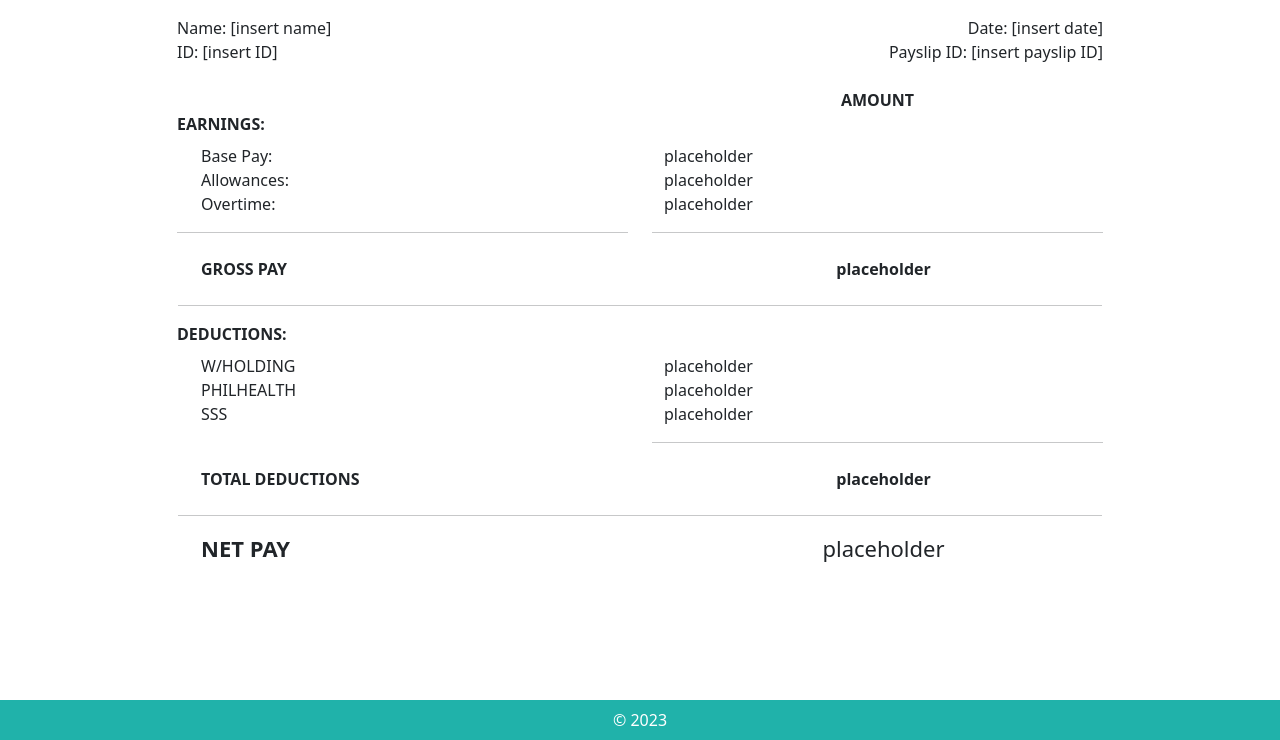
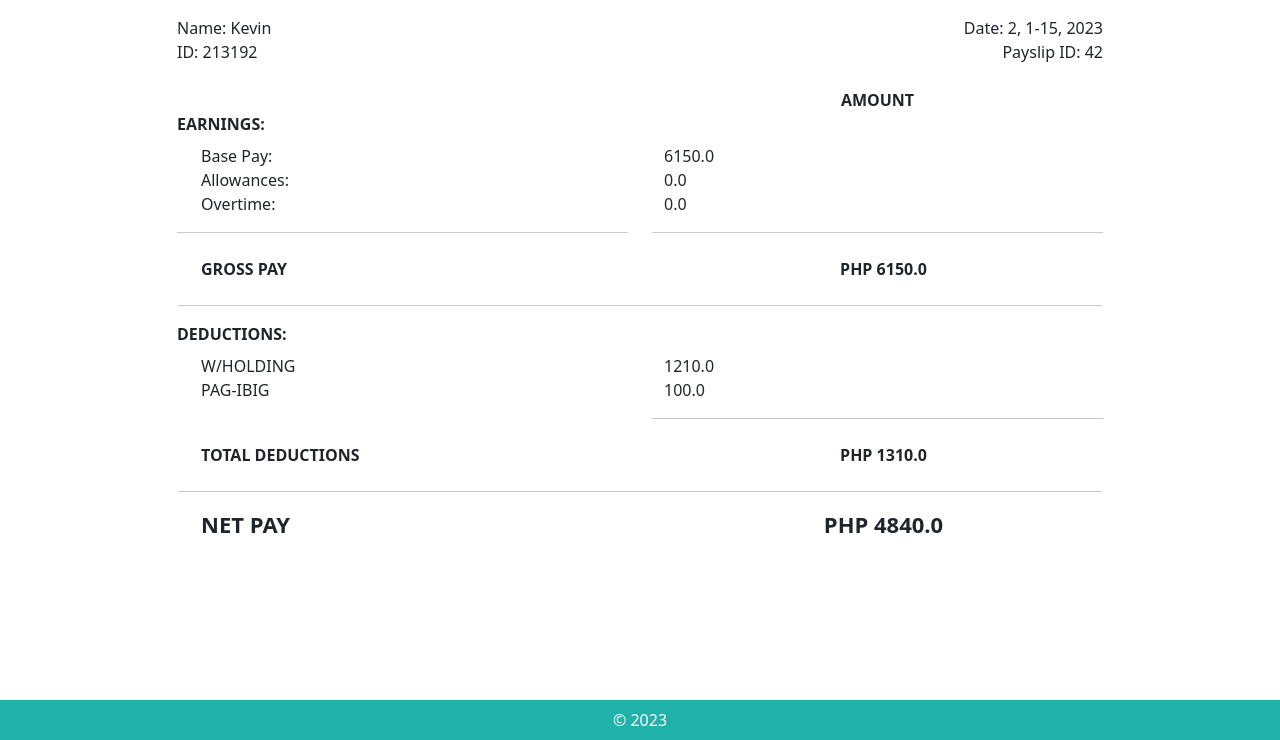
Before and after one commit to Paomittsu/Lazapee, a Django app: page /view_payslip/42 in a window 1280 px wide. Shown: the part 60-800 px from the top of the page. Run offline with Django 3.2, Linux system fonts and the light colour scheme; data comes from the database, SQL or seed files in the repository; both versions use the stored data as it was after the commit; some libraries are stand-ins or nearby versions.

Commit message:
final touches

```diff
--- a/payroll_app/models.py
+++ b/payroll_app/models.py
@@ -6,8 +6,8 @@ class Employee(models.Model):
     name = models.CharField(max_length=300)
     id_number = models.CharField(max_length=300)
     rate = models.FloatField(max_length=300)
-    overtime_pay = models.FloatField(max_length=300, null=True, blank=True, default=0)
-    allowance = models.FloatField(max_length=300, null=True, blank=True, default=0)
+    overtime_pay = models.FloatField(max_length=300, null=True, blank=True, default=None)
+    allowance = models.FloatField(max_length=300, null=True, blank=True, default=None)
 
     def getName(self):
         return self.name
--- a/payroll_app/templates/payroll_app/create_employee.html
+++ b/payroll_app/templates/payroll_app/create_employee.html
@@ -41,7 +41,7 @@
 
                     <div class="form-group p-2">
                         <label for="rate"><i>Allowance (Optional):</i></label>
-                        <input type="text" class="form-control" id="allowance" name="allowance" placeholder="Enter Allowance">
+                        <input type="number" class="form-control" id="allowance" name="allowance" placeholder="Enter Allowance">
                     </div>
 
 
--- a/payroll_app/templates/payroll_app/employees.html
+++ b/payroll_app/templates/payroll_app/employees.html
@@ -26,8 +26,8 @@
                 <td>{{e.getName}}</td>
                 <td>{{e.getID}}</td>
                 <td>{{e.getRate}}</td>
-                <td>{{e.getAllowance}}</td>
-                <td>{{e.getOvertime|floatformat:2}}</td>
+                <td>{{e.getAllowance|floatformat:2|default:"0"}}</td>
+                <td>{{e.getOvertime|floatformat:2|default:"0"}}</td>
 
 
                 <td class = "text-center">
--- a/payroll_app/templates/payroll_app/view_payslip.html
+++ b/payroll_app/templates/payroll_app/view_payslip.html
@@ -6,13 +6,13 @@
 
     <!--Employee Info-->
     <div class = "row">
-        <div class = "col">Name: [insert name]</div>
-        <div class = "col" style="text-align: right;">Date: [insert date]</div>
+        <div class = "col">Name: {{d.getIDNumber.getName}}</div>
+        <div class = "col" style="text-align: right;">Date: {{d.getMonth}}, {{d.getDate_range}}, {{d.getYear}}</div>
     </div>
 
     <div class = "row pb-4">
-        <div class = "col">ID: [insert ID]</div>
-        <div class = "col" style="text-align: right;">Payslip ID: [insert payslip ID]</div>
+        <div class = "col">ID: {{d.getIDNumber.getID}}</div>
+        <div class = "col" style="text-align: right;">Payslip ID: {{d.pk}}</div>
     </div>
 
     <div class = "row">
@@ -28,17 +28,17 @@
 
     <div class = "row">
         <div class = "col" style = "margin-left: 1.5rem;"> Base Pay:</div>
-        <div class = "col" >placeholder</div>
+        <div class = "col" >{{d.getCycleRate}}</div>
     </div>
 
     <div class = "row">
         <div class = "col" style = "margin-left: 1.5rem;"> Allowances:</div>
-        <div class = "col" >placeholder</div>
+        <div class = "col" >{{d.getEarnings_allowance}}</div>
     </div>
 
     <div class = "row">
         <div class = "col" style = "margin-left: 1.5rem;"> Overtime:</div>
-        <div class = "col" >placeholder</div>
+        <div class = "col" >{{d.getOvertime}}</div>
     </div>
 
     <div class = "row">
@@ -48,7 +48,7 @@
 
     <div class = "row">
         <div class = "col pb-4" style = "margin-left: 1.5rem;"><b>GROSS PAY</b></div>
-        <div class = "col pb-4" style="text-align:center"><b>placeholder</b></div>
+        <div class = "col pb-4" style="text-align:center"><b>PHP {{earnings}}</b></div>
     </div>
 
     <div class = "row" style = "margin-left: 0.09rem; margin-right: 0.09rem;">
@@ -63,18 +63,25 @@
 
     <div class = "row">
         <div class = "col" style = "margin-left: 1.5rem;"> W/HOLDING </div>
-        <div class = "col" >placeholder</div>
+        <div class = "col" >{{d.getDeductions_tax}}</div>
     </div>
-
+    {% if d.getPag_ibig == 0 %}
     <div class = "row">
         <div class = "col" style = "margin-left: 1.5rem;"> PHILHEALTH </div>
-        <div class = "col" >placeholder</div>
+        <div class = "col" >{{d.getDeductions_health}}</div>
     </div>
 
     <div class = "row">
         <div class = "col" style = "margin-left: 1.5rem;"> SSS </div>
-        <div class = "col" >placeholder</div>
+        <div class = "col" >{{d.getSSS}}</div>
     </div>
+
+    {% else %}
+    <div class = "row">
+        <div class = "col" style = "margin-left: 1.5rem;"> PAG-IBIG </div>
+        <div class = "col" >{{d.getPag_ibig}}</div>
+    </div>
+    {% endif %}
 
     <div class = "row">
         <div class = "col pb-2"></div>
@@ -83,7 +90,7 @@
 
     <div class = "row">
         <div class = "col pb-4" style = "margin-left: 1.5rem;"><b>TOTAL DEDUCTIONS</b></div>
-        <div class = "col pb-4" style="text-align:center"><b>placeholder</b></div>
+        <div class = "col pb-4" style="text-align:center"><b>PHP {{deductions}}</b></div>
     </div>
 
     <div class = "row" style = "margin-left: 0.09rem; margin-right: 0.09rem;">
@@ -93,7 +100,7 @@
      <!--NET PAY-->
     <div class = "row">
         <div class = "col" style = "margin-left: 1.5rem; font-size: 22px;"><b>NET PAY</b></div>
-        <div class = "col" style = "text-align: center; font-size: 22px;" >placeholder</div>
+        <div class = "col" style = "text-align: center; font-size: 22px;" ><b>PHP {{d.getTotal_pay}}</b></div>
     </div>
 
 </div>
--- a/payroll_app/views.py
+++ b/payroll_app/views.py
@@ -24,7 +24,7 @@ def create_employee(request):
         r = request.POST.get('rate')
         a = request.POST.get('allowance')
         if a == "":
-            a = 0
+            a = None
 
         if Employee.objects.filter(id_number=id).exists():
             messages.error(request, "An employee with this ID number already exists")
@@ -142,6 +142,7 @@ def payslip_submit(request):
                                 overtime=active_id.getOvertime(),
                                 total_pay=net_pay,
                                 )
+            active_id.resetOvertime()
 
 
             return redirect('payslips')
@@ -167,6 +168,7 @@ def payslip_submit(request):
                     total_deductions = tax + pag_ibig
                     net_pay = gross_pay - total_deductions
 
+
                 Payslip.objects.create(id_number=active_id,
                                 month=inp_month,
                                 date_range=day_range,
@@ -181,6 +183,7 @@ def payslip_submit(request):
                                 overtime=active_id.getOvertime(),
                                 total_pay=net_pay,
                                 )
+                active_id.resetOvertime()
             return redirect('payslips')
 
     else:
@@ -189,7 +192,15 @@ def payslip_submit(request):
 
 def view_payslip(request, pk):
     d = get_object_or_404(Payslip, pk=pk)
-    return render(request, 'payroll_app/view_payslip.html', {'d':d})
+    earnings = d.getCycleRate() + d.getEarnings_allowance() + d.getOvertime()
+    deductions = d.getPag_ibig() + d.getDeductions_health() + d.getDeductions_tax() + d.getSSS()
+
+    context = {
+        'd': d,
+        'earnings':earnings,
+        'deductions': deductions,
+    }
+    return render(request, 'payroll_app/view_payslip.html', context)
 
 
 
```
Also changed, not shown: payroll_app/templates/payroll_app/test.html (+3 -4 lines), db.sqlite3.
